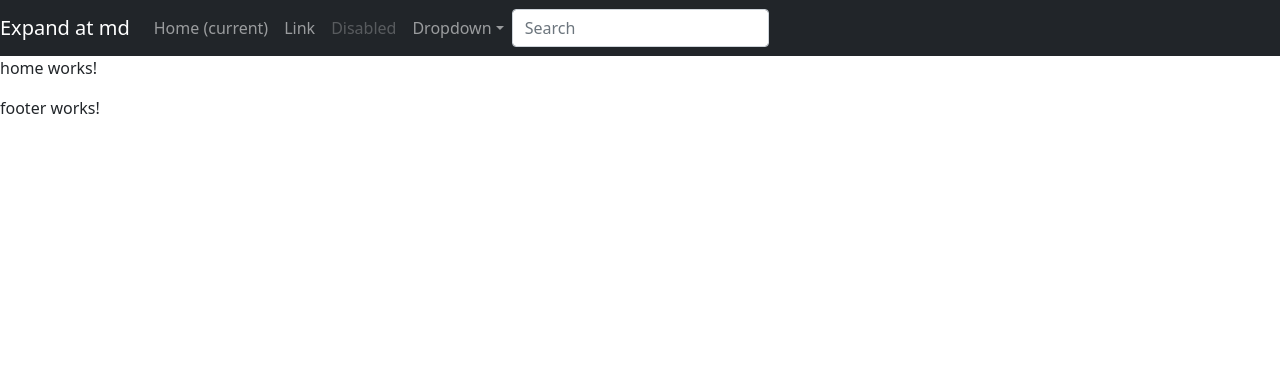
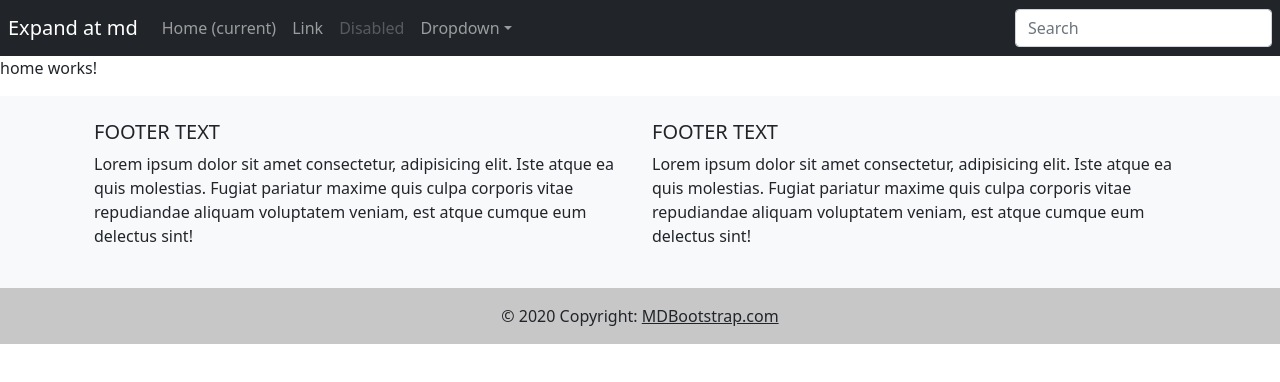
Before and after one commit to brunodema/FlashMEMO, an Angular app: page /home in a window 1280 px wide. Shown: the top 382 px of the page. Built offline with nearby package versions, Linux system fonts and the light colour scheme.

Commit message:
add header and footer

```diff
--- a/src/app/shared/footer/footer.component.html
+++ b/src/app/shared/footer/footer.component.html
@@ -1 +1,40 @@
-<p>footer works!</p>
+<footer class="bg-light text-center text-lg-start">
+  <!-- Grid container -->
+  <div class="container p-4">
+    <!--Grid row-->
+    <div class="row">
+      <!--Grid column-->
+      <div class="col-lg-6 col-md-12 mb-4 mb-md-0">
+        <h5 class="text-uppercase">Footer text</h5>
+
+        <p>
+          Lorem ipsum dolor sit amet consectetur, adipisicing elit. Iste atque ea quis
+          molestias. Fugiat pariatur maxime quis culpa corporis vitae repudiandae
+          aliquam voluptatem veniam, est atque cumque eum delectus sint!
+        </p>
+      </div>
+      <!--Grid column-->
+
+      <!--Grid column-->
+      <div class="col-lg-6 col-md-12 mb-4 mb-md-0">
+        <h5 class="text-uppercase">Footer text</h5>
+
+        <p>
+          Lorem ipsum dolor sit amet consectetur, adipisicing elit. Iste atque ea quis
+          molestias. Fugiat pariatur maxime quis culpa corporis vitae repudiandae
+          aliquam voluptatem veniam, est atque cumque eum delectus sint!
+        </p>
+      </div>
+      <!--Grid column-->
+    </div>
+    <!--Grid row-->
+  </div>
+  <!-- Grid container -->
+
+  <!-- Copyright -->
+  <div class="text-center p-3" style="background-color: rgba(0, 0, 0, 0.2);">
+    © 2020 Copyright:
+    <a class="text-dark" href="https://mdbootstrap.com/">MDBootstrap.com</a>
+  </div>
+  <!-- Copyright -->
+</footer>
--- a/src/app/shared/header/header.component.html
+++ b/src/app/shared/header/header.component.html
@@ -1,4 +1,4 @@
-<nav class="navbar navbar-expand-md navbar-dark bg-dark">
+<nav class="navbar navbar-expand-md navbar-dark bg-dark w100 px-2">
   <a class="navbar-brand" href="#">Expand at md</a>
   <button class="navbar-toggler" type="button" data-toggle="collapse" data-target="#navbarsExample04" aria-controls="navbarsExample04" aria-expanded="false" aria-label="Toggle navigation">
     <span class="navbar-toggler-icon"></span>
@@ -24,7 +24,7 @@
         </div>
       </li>
     </ul>
-    <form class="form-inline my-2 my-md-0">
+    <form class="form-inline my-2 my-md-0 ms-auto">
       <input class="form-control" type="text" placeholder="Search">
     </form>
   </div>
```
